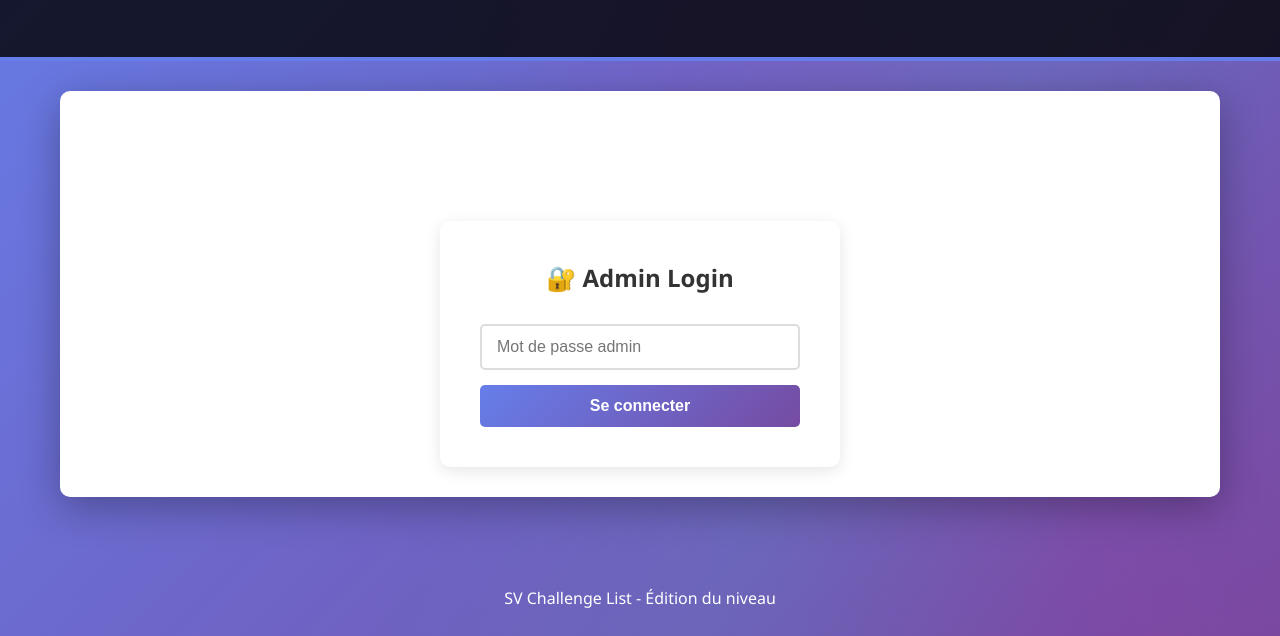
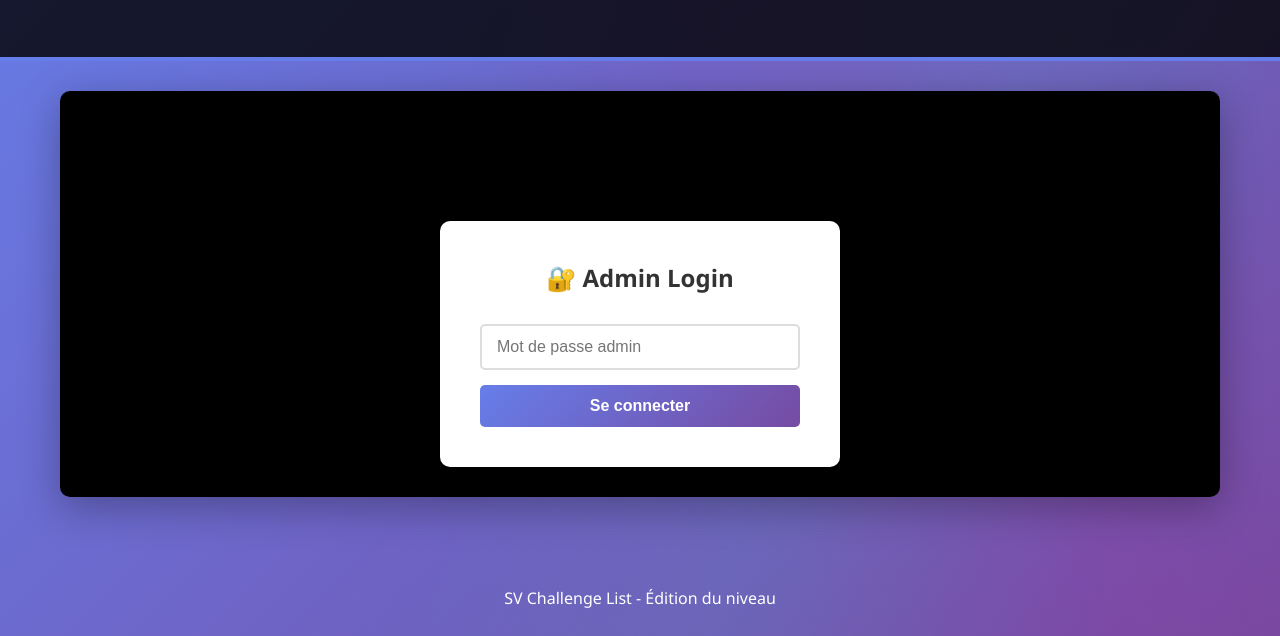
Before and after one commit to Xp0nenttttttt/sv, a website: page admin-edit-level.html in a window 1280 px wide. Shown: the part 164-800 px from the top of the page. Drawn offline with nearby package versions, Linux system fonts and the light colour scheme; no server answers.

Commit message:
Add background color to level info grid for improved visibility

```diff
--- a/level-details.css
+++ b/level-details.css
@@ -122,6 +122,7 @@
 }
 
 .level-info-grid {
+    background: #000000;
     display: grid;
     grid-template-columns: repeat(auto-fit, minmax(200px, 1fr));
     gap: 20px;
--- a/style.css
+++ b/style.css
@@ -167,7 +167,7 @@ main {
 }
 
 .container {
-    background: white;
+    background: rgb(0, 0, 0);
     border-radius: 10px;
     padding: 30px;
     box-shadow: 0 10px 40px rgba(0, 0, 0, 0.3);
```
